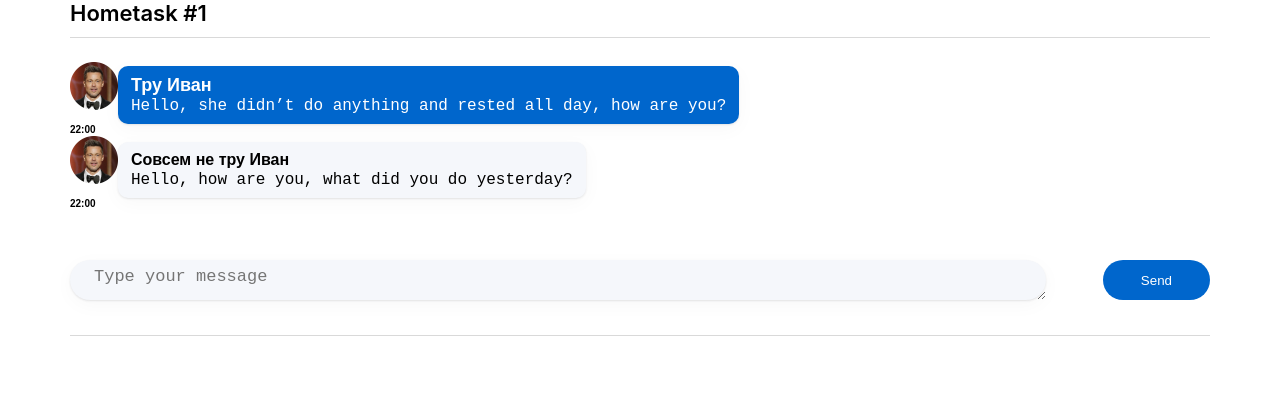
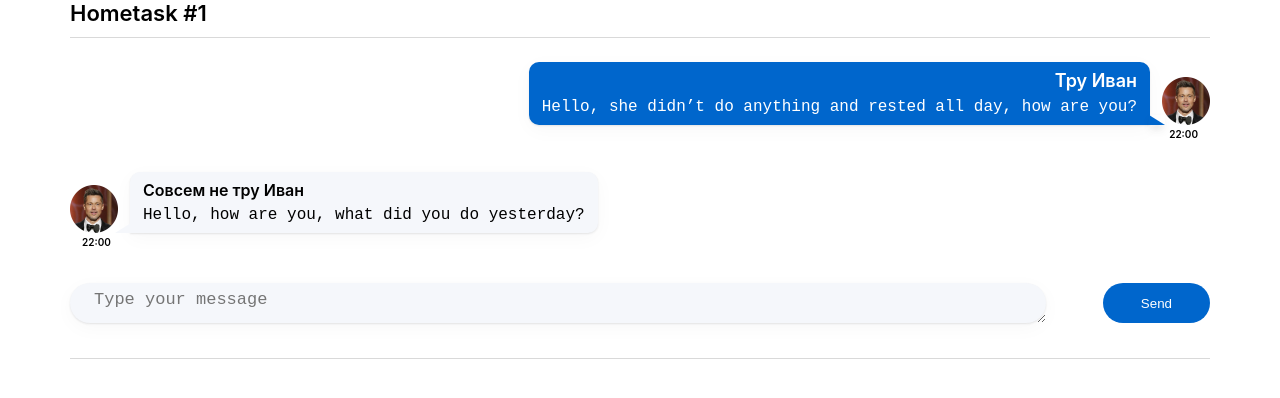
Before and after one commit to klisitsky/it-incubator_homeWork, a React (Create React App) app: page / in a window 1280 px wide. Shown: the top 398 px of the page. Built offline with nearby package versions, Linux system fonts and the light colour scheme.

Commit message:
Ended hw1

```diff
--- a/package.json
+++ b/package.json
@@ -1,6 +1,6 @@
 {
   "name": "hws2",
-  "homepage": "http://IgnatZakalinsky.github.io/hws2",
+  "homepage": "http://shanidesu.github.io/hws2",
   "version": "0.1.0",
   "private": true,
   "dependencies": {
--- a/src/s1-main/App.module.css
+++ b/src/s1-main/App.module.css
@@ -5,8 +5,6 @@
 }
 
 .hw {
-    font-family: 'Montserrat', sans-serif;
-
 }
 
 .hwTitle {
@@ -21,5 +19,5 @@
     height: 1px;
     width: 100%;
     background-color: #D9D9D9;
-    margin: 10px 0px 24px;
+    margin: 10px 0 24px;
 }
--- a/src/s2-homeworks/hw01/friend-message/FriendMessage.module.css
+++ b/src/s2-homeworks/hw01/friend-message/FriendMessage.module.css
@@ -1,9 +1,13 @@
 .friendMessage {
-
+  display: flex;
+  margin-bottom: 47px;
+  position: relative;
 }
 
 .friendImageAndText {
-
+  display: flex;
+  flex-direction: column;
+  align-self: end;
 }
 
 .friendImageAndText img {
@@ -11,25 +15,45 @@
   width: 48px;
 }
 
+.friendMessageContainer {
+  margin-left: 12px;
+}
+
 .friendText {
   background-color: #F5F7FB;
-  box-shadow: 0px 5px 20px rgba(29, 33, 38, 0.03), 0px 1px 2px rgba(29, 33, 38, 0.1);
+  box-shadow: 0 5px 20px rgba(29, 33, 38, 0.03), 0 1px 2px rgba(29, 33, 38, 0.1);
   font-size: 16px;
   font-weight: 400;
   line-height: 20px;
-  display: inline-block;
+  display: flex;
+  flex-direction: column;
+  align-items: start;
   padding: 8px 13px;
-  border-radius: 10px;
+  border-radius: 10px 10px 10px 0;
+  margin-left: 12px;
+  position: relative;
 }
 
 .friendText:after {
-
+  content: '';
+  position: absolute;
+  bottom: 0;
+  left: -15px;
+  display: block;
+  width: 0;
+  height: 0;
+  border-style: solid;
+  border-width: 0 0 10px 16px;
+  border-color: transparent transparent #F5F7FB transparent;
+  z-index: 10;
+  box-shadow: 3px 5px 20px -5px rgba(50, 50, 50, 0.03);
 }
 
 .friendName {
   font-size: 16px;
   font-weight: 600;
   line-height: 20px;
+  margin-bottom: 5px;
 }
 
 .friendMessageText {
@@ -40,4 +64,7 @@
   font-size: 10px;
   font-weight: 600;
   line-height: 12px;
+  position: absolute;
+  bottom: -15px;
+  left: 12px;
 }
--- a/src/s2-homeworks/hw01/friend-message/FriendMessage.tsx
+++ b/src/s2-homeworks/hw01/friend-message/FriendMessage.tsx
@@ -18,38 +18,28 @@ const FriendMessage: React.FC<FriendMessagePropsType> = (props) => {
         <img
           id={'hw1-friend-avatar-' + props.message.id}
           src={props.message.user.avatar}
-
-                    //
         />
+      </div>
       <div className={s.friendText}>
         <div
           id={'hw1-friend-name-' + props.message.id}
           className={s.friendName}
         >
           {props.message.user.name}
-
-                        {/**/}
         </div>
         <pre
           id={'hw1-friend-text-' + props.message.id}
           className={s.friendMessageText}
-                    >
-                        {props.message.message.text}
-
-                        {/**/}
+        >{props.message.message.text}
         </pre>
-                </div>
       </div>
       <div
         id={'hw1-friend-time-' + props.message.id}
         className={s.friendTime}
       >
         {props.message.message.time}
-
-                {/**/}
       </div>
-        </div>
-    )
+    </div>)
 }
 
 export default FriendMessage
--- a/src/s2-homeworks/hw01/message-sender/MessageSender.module.css
+++ b/src/s2-homeworks/hw01/message-sender/MessageSender.module.css
@@ -17,7 +17,7 @@
 
 .textarea {
   background: #F5F7FB;
-  box-shadow: 0px 5px 20px rgba(29, 33, 38, 0.03), 0px 1px 2px rgba(29, 33, 38, 0.1);
+  box-shadow: 0 5px 20px rgba(29, 33, 38, 0.03), 0 1px 2px rgba(29, 33, 38, 0.1);
   border-radius: 20px;
   border: none;
   font-size: 17px;
@@ -39,7 +39,7 @@
   color: #ffffff;
   padding: 10px 38px;
   border: none;
-
+  cursor: pointer;
 }
 
 .button:hover {
--- a/src/s2-homeworks/hw01/message/Message.module.css
+++ b/src/s2-homeworks/hw01/message/Message.module.css
@@ -1,9 +1,15 @@
 .message {
-  margin-right: auto;
+  display: flex;
+  justify-content: right;
+  margin-bottom: 47px;
+  position: relative;
 }
 
 .imageAndText {
-
+  order: 2;
+  display: flex;
+  flex-direction: column;
+  align-self: end;
 }
 
 .imageAndText img {
@@ -13,21 +19,38 @@
 
 .text {
   background-color: #0066CC;
-  box-shadow: 0px 5px 20px rgba(29, 33, 38, 0.03), 0px 1px 2px rgba(29, 33, 38, 0.1);
-  display: inline-block;
-  border-radius: 10px;
+  box-shadow: 0 5px 20px rgba(29, 33, 38, 0.03), 0 1px 2px rgba(29, 33, 38, 0.1);
+  display: flex;
+  flex-direction: column;
+  align-items: end;
+  border-radius: 10px 10px 0 10px;
   padding: 8px 13px;
+  order: 1;
+  margin-right: 12px;
+  position: relative;
 }
 
-.text:after {
-
+.text::after {
+  content: '';
+  position: absolute;
+  bottom: 0;
+  right: -15px;
+  display: block;
+  width: 0;
+  height: 0;
+  border-style: solid;
+  border-width: 10px 0 0 16px;
+  border-color: transparent transparent transparent #0066CC;
+  z-index: 10;
+  box-shadow: 0 5px 10px -4px rgba(50, 50, 50, 0.75);
 }
-
 .name {
   font-size: 18px;
   font-weight: 600;
   line-height: 22px;
   color: #ffffff;
+  display: flex;
+  margin-bottom: 5px;
 }
 
 .messageText {
@@ -41,4 +64,7 @@
   font-size: 10px;
   font-weight: 600;
   line-height: 12px;
+  position: absolute;
+  bottom: -15px;
+  right: 12px;
 }
```
Also changed, not shown: src/s2-homeworks/hw01/message/Message.tsx (+3 -5 lines). Lines whose indentation alone changed are shown as unchanged.
